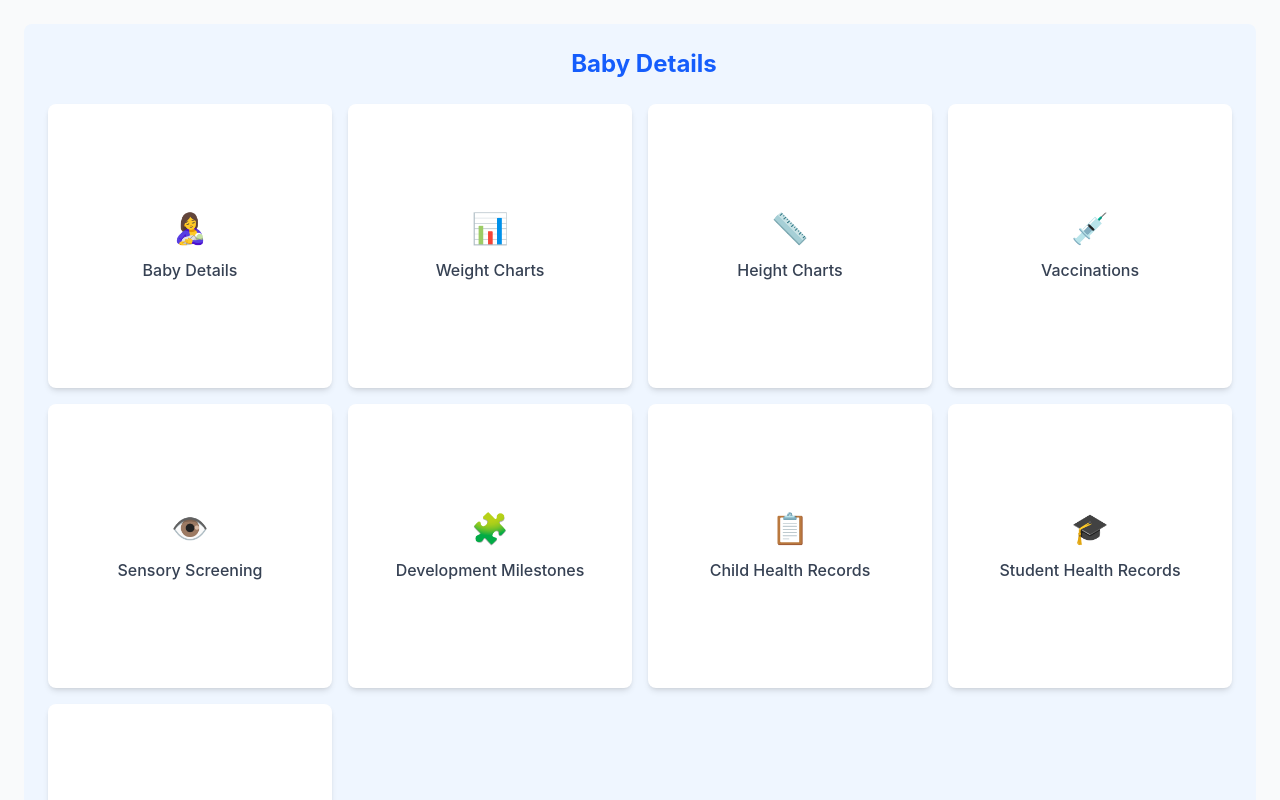
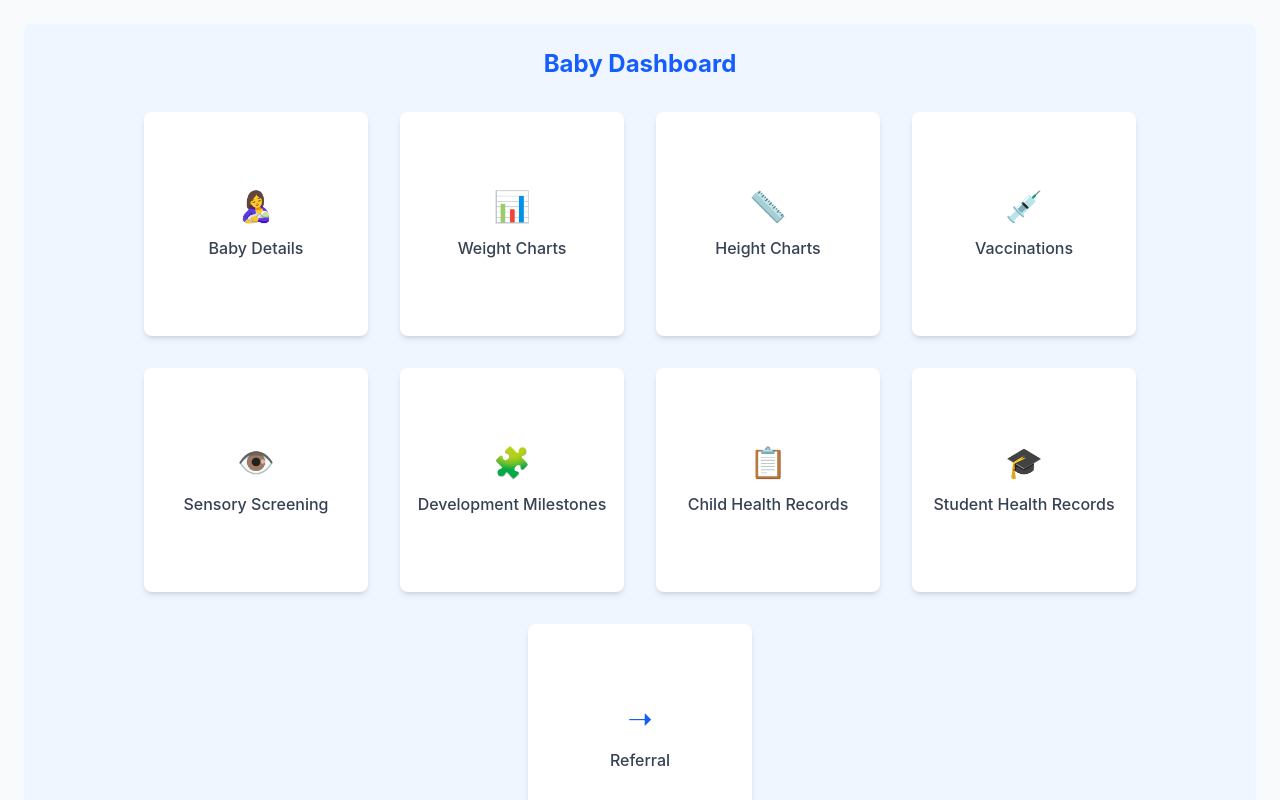
Before and after one commit to Methma-02/Health_Bridge, a React (Vite) app in the folder frontend/: page / in a window 1280 px wide. Shown: the top 800 px of the page. Built offline with nearby package versions, Linux system fonts and the light colour scheme.

Commit message:
created css for dashboard

```diff
--- a/frontend/src/App.jsx
+++ b/frontend/src/App.jsx
@@ -1,3 +1,40 @@
+// import React from 'react';
+// import { BrowserRouter as Router, Routes, Route } from 'react-router-dom';
+// import MDashboard from './mainDash';
+// import Dashboard from './pages/dashboard';
+// import BabyDetails from './pages/babyDetails';
+// import WeightChart from './pages/WeightChart';
+// import HeightChart from './pages/HeightChart';
+// import Immunization from './pages/Immunization';
+// import SensoryScreening from './pages/sensoryScreening';
+// import DevelopmentMilestones from './pages/developmentMilestones';
+// import ChildHealthRecord from './pages/childHealthRecord';
+// import StudentHealthRecords from './pages/studentHealthRecords';
+// import Referral from './pages/referal';
+
+// const App = () => {
+//   return (
+//     <Router>
+//       <Routes>
+//         {/* Dashboard */}
+//         <Route path="/" element={<MDashboard />} />
+//         {/* Each page wrapped inside the Dashboard layout */}
+//         <Route path="/Babydetails" element={<Dashboard><BabyDetails /></Dashboard>} />
+//         <Route path="/Weightchart" element={<Dashboard><WeightChart /></Dashboard>} />
+//         <Route path="/heightchart" element={<Dashboard><HeightChart /></Dashboard>} />
+//         <Route path="/immunization" element={<Dashboard><Immunization /></Dashboard>} />
+//         <Route path="/sensoryscreening" element={<Dashboard><SensoryScreening /></Dashboard>} />
+//         <Route path="/developmentmilestones" element={<Dashboard><DevelopmentMilestones /></Dashboard>} />
+//         <Route path="/childhealthrecord" element={<Dashboard><ChildHealthRecord /></Dashboard>} />
+//         <Route path="/studenthealthrecords" element={<Dashboard><StudentHealthRecords /></Dashboard>} />
+//         <Route path="/referral" element={<Dashboard><Referral /></Dashboard>} />
+//       </Routes>
+//     </Router>
+//   );
+// };
+
+// export default App;
+
 import React from 'react';
 import { BrowserRouter as Router, Routes, Route } from 'react-router-dom';
 import MDashboard from './mainDash';
@@ -16,18 +53,22 @@ const App = () => {
   return (
     <Router>
       <Routes>
-        {/* Dashboard */}
+        {/* Main Dashboard */}
         <Route path="/" element={<MDashboard />} />
-        {/* Each page wrapped inside the Dashboard layout */}
-        <Route path="/Babydetails" element={<Dashboard><BabyDetails /></Dashboard>} />
-        <Route path="/Weightchart" element={<Dashboard><WeightChart /></Dashboard>} />
-        <Route path="/heightchart" element={<Dashboard><HeightChart /></Dashboard>} />
-        <Route path="/immunization" element={<Dashboard><Immunization /></Dashboard>} />
-        <Route path="/sensoryscreening" element={<Dashboard><SensoryScreening /></Dashboard>} />
-        <Route path="/developmentmilestones" element={<Dashboard><DevelopmentMilestones /></Dashboard>} />
-        <Route path="/childhealthrecord" element={<Dashboard><ChildHealthRecord /></Dashboard>} />
-        <Route path="/studenthealthrecords" element={<Dashboard><StudentHealthRecords /></Dashboard>} />
-        <Route path="/referral" element={<Dashboard><Referral /></Dashboard>} />
+
+        {/* Sub Dashboard */}
+        <Route path="/dashboard" element={<Dashboard />}>
+          <Route index element={<BabyDetails />} />
+          <Route path="babyDetails" element={<BabyDetails />} />
+          <Route path="weightChart" element={<WeightChart />} />
+          <Route path="heightChart" element={<HeightChart />} />
+          <Route path="immunization" element={<Immunization />} />
+          <Route path="sensoryScreening" element={<SensoryScreening />} />
+          <Route path="developmentMilestones" element={<DevelopmentMilestones />} />
+          <Route path="childHealthRecord" element={<ChildHealthRecord />} />
+          <Route path="studentHealthRecords" element={<StudentHealthRecords />} />
+          <Route path="referral" element={<Referral />} />
+        </Route>
       </Routes>
     </Router>
   );
--- a/frontend/src/mainDash.jsx
+++ b/frontend/src/mainDash.jsx
@@ -1,5 +1,5 @@
 import React from 'react';
-import { Outlet, useNavigate, useLocation } from 'react-router-dom';
+import { useNavigate } from 'react-router-dom';
 
 const SquareCard = ({ icon, title, route }) => {
   const navigate = useNavigate();
@@ -10,9 +10,11 @@ const SquareCard = ({ icon, title, route }) => {
 
   return (
     <div
-      className="bg-white rounded-lg shadow-md p-4 flex flex-col items-center justify-center text-center cursor-pointer hover:bg-blue-50 transition-colors duration-200 aspect-square"
-      onClick={handleClick}
-    >
+  className="bg-white rounded-lg shadow-md flex flex-col items-center justify-center text-center cursor-pointer hover:bg-blue-50 transition-colors duration-200 w-40 h-40 sm:w-48 sm:h-48 md:w-56 md:h-56"
+  onClick={handleClick}
+>
+
+
       <div className="text-blue-600 text-2xl md:text-3xl mb-2 md:mb-3">{icon}</div>
       <div className="text-gray-700 font-medium text-sm md:text-base">{title}</div>
     </div>
@@ -20,40 +22,26 @@ const SquareCard = ({ icon, title, route }) => {
 };
 
 const MDashboard = () => {
-  const location = useLocation(); // Get the current route location
-
-  // Check if the current route is the root route ("/")
-  const isRootRoute = location.pathname === '/';
-
   return (
     <div className="min-h-screen bg-gray-50 p-2 md:p-4 lg:p-6">
       <div className="bg-blue-50 rounded-lg p-4 md:p-6 h-full">
         {/* Header */}
         <h1 className="text-blue-600 text-xl md:text-2xl font-bold flex items-center justify-center mb-4 md:mb-6">
-          <span className="mr-2"></span>
-          Baby Details
+          Baby Dashboard
         </h1>
 
-        {/* Conditionally render the cards grid or nested route content */}
-        {isRootRoute ? (
-          // Show the cards grid only on the root route
-          <div className="grid grid-cols-2 sm:grid-cols-3 lg:grid-cols-4 gap-2 md:gap-4">
-            <SquareCard icon="🤱" title="Baby Details" route="babyDetails" />
-            <SquareCard icon="📊" title="Weight Charts" route="weightchart" />
-            <SquareCard icon="📏" title="Height Charts" route="heightchart" />
-            <SquareCard icon="💉" title="Vaccinations" route="immunization" />
-            <SquareCard icon="👁️" title="Sensory Screening" route="sensoryscreening" />
-            <SquareCard icon="🧩" title="Development Milestones" route="developmentmilestones" />
-            <SquareCard icon="📋" title="Child Health Records" route="childhealthrecord" />
-            <SquareCard icon="🎓" title="Student Health Records" route="studenthealthrecords" />
-            <SquareCard icon="➝" title="Referral" route="referral" />
-          </div>
-        ) : (
-          // Show the nested route content for all other routes
-          <div className="bg-white rounded-lg shadow-md p-4 md:p-6">
-            <Outlet /> {/* Nested routes will render here */}
-          </div>
-        )}
+        {/* Cards Grid */}
+        <div className="flex flex-wrap justify-center gap-8 p-2">
+        <SquareCard icon="🤱" title="Baby Details" route="/dashboard/babyDetails" />
+          <SquareCard icon="📊" title="Weight Charts" route="/dashboard/weightChart" />
+          <SquareCard icon="📏" title="Height Charts" route="/dashboard/heightChart" />
+          <SquareCard icon="💉" title="Vaccinations" route="/dashboard/immunization" />
+          <SquareCard icon="👁️" title="Sensory Screening" route="/dashboard/sensoryScreening" />
+          <SquareCard icon="🧩" title="Development Milestones" route="/dashboard/developmentMilestones" />
+          <SquareCard icon="📋" title="Child Health Records" route="/dashboard/childHealthRecord" />
+          <SquareCard icon="🎓" title="Student Health Records" route="/dashboard/studentHealthRecords" />
+          <SquareCard icon="➝" title="Referral" route="/dashboard/referral" />
+        </div>
       </div>
     </div>
   );
--- a/frontend/src/pages/dashboard.jsx
+++ b/frontend/src/pages/dashboard.jsx
@@ -1,53 +1,26 @@
-import { useState } from "react";
-import { Baby, BarChart, Ruler, ShieldCheck, Eye, Footprints, FileText, GraduationCap, ArrowRight } from "lucide-react";
-import BabyDetailsComponent from "./babyDetails";
-import WeightGainChartComponent from "./WeightChart";
-import HeightGainChartComponent from "./HeightChart";
-import DevelopmentMilestonesComponent from "./developmentMilestones";
-import ImmunizationFormComponent from "./Immunization";
-import SensoryScreeningComponent from "./sensoryScreening";
-import StudentHealthRecordsComponent from "./studentHealthRecords";
-import ChildHealthRecordsComponent from "./childHealthRecord";
-import ReferalComponent from "./referal";
+import React, { useState } from 'react';
+import { Outlet, useNavigate } from 'react-router-dom';
+import { Baby, BarChart, Ruler, ShieldCheck, Eye, Footprints, FileText, GraduationCap, ArrowRight } from 'lucide-react';
 
 const Dashboard = () => {
-  const [activeRoute, setActiveRoute] = useState("BabyDetails");
+  const [activeRoute, setActiveRoute] = useState("babyDetails");
+  const navigate = useNavigate();
 
-  const renderRoute = () => {
-    switch (activeRoute) {
-      case "BabyDetails":
-        return <BabyDetailsComponent />;
-      case "WeightGainChart":
-        return <WeightGainChartComponent />;
-      case "HeightGainChart":
-        return <HeightGainChartComponent />;
-      case "ImmunizationForm":
-        return <ImmunizationFormComponent />;
-      case "SensoryScreening":
-        return <SensoryScreeningComponent />;
-      case "DevelopmentMilestones":
-        return <DevelopmentMilestonesComponent />;
-      case "ChildHealthRecords":
-        return <ChildHealthRecordsComponent />;
-      case "StudentHealthRecords":
-        return <StudentHealthRecordsComponent />;
-      case "Referral":
-        return <ReferalComponent />;
-      default:
-        return <ChildHealthRecordsComponent />;
-    }
+  const handleNavigation = (route) => {
+    setActiveRoute(route);
+    navigate(route); // Navigate to the nested route
   };
 
   const navItems = [
-    { id: "BabyDetails", label: "Baby Details", icon: <Baby className="h-4 w-4 mr-1" /> },
-    { id: "WeightGainChart", label: "Weight Charts", icon: <BarChart className="h-4 w-4 mr-1" /> },
-    { id: "HeightGainChart", label: "Height Charts", icon: <Ruler className="h-4 w-4 mr-1" /> },
-    { id: "ImmunizationForm", label: "Vaccinations", icon: <ShieldCheck className="h-4 w-4 mr-1" /> },
-    { id: "SensoryScreening", label: "Sensory Screening", icon: <Eye className="h-4 w-4 mr-1" /> },
-    { id: "DevelopmentMilestones", label: "Development Milestones", icon: <Footprints className="h-4 w-4 mr-0.5" /> },
-    { id: "ChildHealthRecords", label: "Child Health Records", icon: <FileText className="h-4 w-4 mr-1" /> },
-    { id: "StudentHealthRecords", label: "Student Health Records", icon: <GraduationCap className="h-4 w-4 mr-1" /> },
-    { id: "Referral", label: "Referral", icon: <ArrowRight className="h-4 w-4 mr-1" /> },
+    { id: "babyDetails", label: "Baby Details", icon: <Baby className="h-4 w-4 mr-1" /> },
+    { id: "weightChart", label: "Weight Charts", icon: <BarChart className="h-4 w-4 mr-1" /> },
+    { id: "heightChart", label: "Height Charts", icon: <Ruler className="h-4 w-4 mr-1" /> },
+    { id: "immunization", label: "Vaccinations", icon: <ShieldCheck className="h-4 w-4 mr-1" /> },
+    { id: "sensoryScreening", label: "Sensory Screening", icon: <Eye className="h-4 w-4 mr-1" /> },
+    { id: "developmentMilestones", label: "Development Milestones", icon: <Footprints className="h-4 w-4 mr-0.5" /> },
+    { id: "childHealthRecord", label: "Child Health Records", icon: <FileText className="h-4 w-4 mr-1" /> },
+    { id: "studentHealthRecords", label: "Student Health Records", icon: <GraduationCap className="h-4 w-4 mr-1" /> },
+    { id: "referral", label: "Referral", icon: <ArrowRight className="h-4 w-4 mr-1" /> },
   ];
 
   return (
@@ -60,7 +33,7 @@ const Dashboard = () => {
                 {navItems.map(({ id, label, icon }) => (
                   <li key={id}>
                     <button
-                      onClick={() => setActiveRoute(id)}
+                      onClick={() => handleNavigation(id)}
                       className={`w-full flex items-center p-3 text-sm font-medium rounded-md ${
                         activeRoute === id ? "bg-blue-100 text-blue-700" : "text-gray-700 hover:bg-blue-50"
                       }`}
@@ -72,7 +45,9 @@ const Dashboard = () => {
               </ul>
             </nav>
           </aside>
-          <main className="flex-1 bg-white rounded-lg shadow-md p-6">{renderRoute()}</main>
+          <main className="flex-1 bg-white rounded-lg shadow-md p-6">
+            <Outlet />
+          </main>
         </div>
       </div>
     </div>
```
